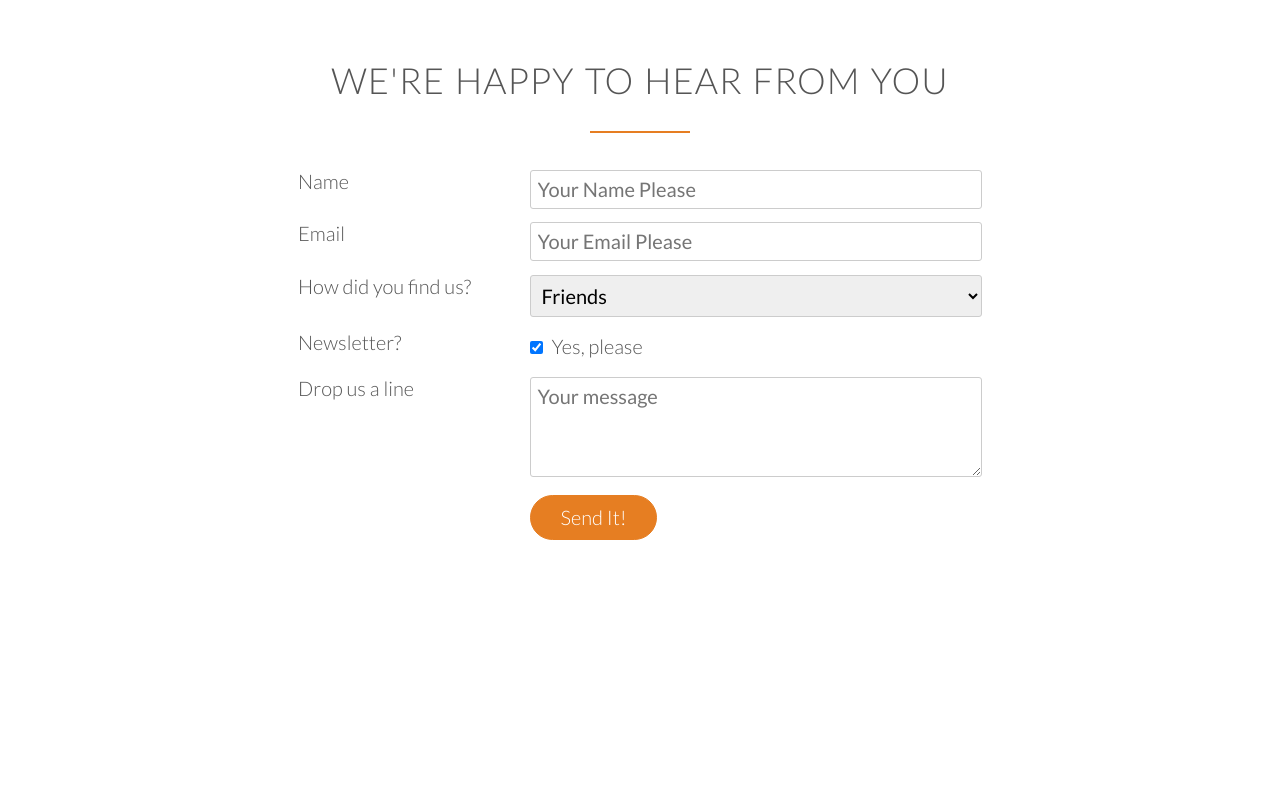
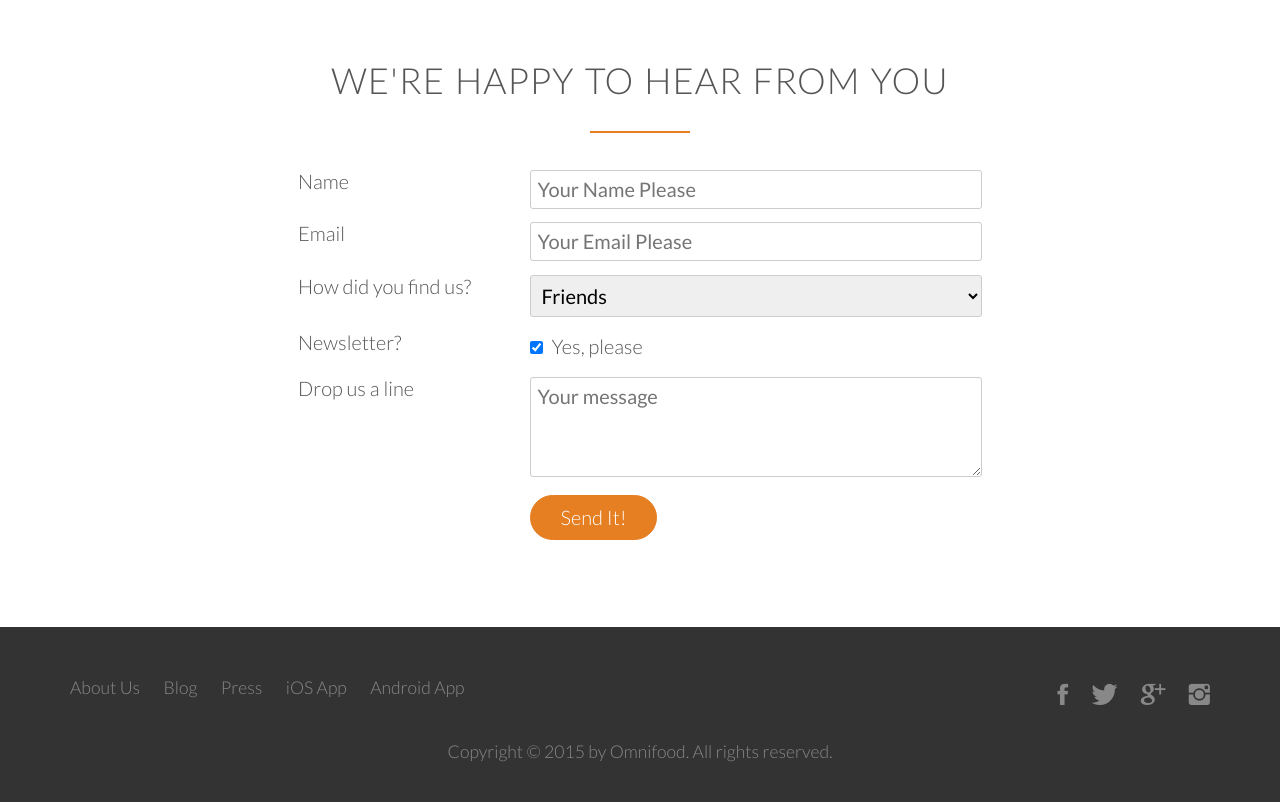
Before and after one commit to rishijatin/OmniFood, a plain HTML site: page index.html in a window 1280 px wide. Shown: the part 4410-5212 px from the top of the page. Before the commit the page ends 5037 px from the top, so only its background shows below. Drawn offline with Linux system fonts and the light colour scheme; files whose address does not match are found by name.

Commit message:
Added footer

```diff
--- a/index.html
+++ b/index.html
@@ -378,6 +378,34 @@
         </div>
     </section>
 
+    <footer>
+        <div class="row">
+            <div class="col span-1-of-2">
+                <ul class="footer-nav">
+                    <li><a href="#">About Us</a></li>
+                    <li><a href="#">Blog</a></li>
+                    <li><a href="#">Press</a></li>
+                    <li><a href="#">iOS App</a></li>
+                    <li><a href="#">Android App</a></li>
+                </ul>
+            </div>
+            <div class="col span-1-of-2">
+                <ul class="social-links">
+                    <li><a href="#"><i class="ion-social-facebook"></i></a></li>
+                    <li><a href="#"><i class="ion-social-twitter"></i></a></li>
+                    <li><a href="#"><i class="ion-social-googleplus"></i></a></li>
+                    <li><a href="#"><i class="ion-social-instagram"></i></a></li>
+
+                </ul>
+            </div>
+        </div>
+        <div class="row">
+            <p>
+             Copyright &copy; 2015 by Omnifood. All rights reserved.
+            </p>
+        </div>
+    </footer>
+
 </body>
 
 </html>
--- a/resources/css/style.css
+++ b/resources/css/style.css
@@ -471,10 +471,7 @@ cite img
     transition: box-shadow 0.2s , transform, 0.2s;
     position: relative;
 }
-.plan-box h3
-{
-    /* float: left; */
-}
+
 .plan-box img
 {
     height: 107px;
@@ -573,3 +570,92 @@ input[type=checkbox]
 {
     outline: none;
 }
+
+/* ------------------------------------- */
+/* Footer */
+/* ------------------------------------- */
+
+ footer
+ {
+     background-color: #333;
+     padding: 40px;
+     font-size: 88%;
+ }
+ .footer-nav
+ {
+     list-style: none;
+     float: left;
+ }
+
+ .social-links
+ {
+     list-style: none;
+     float: right;
+ }
+
+.footer-nav li,
+.social-links li
+{
+    display: inline-block;
+    margin-right: 20px;
+}
+
+.footer-nav li:last-child,
+.social-links li:last-child
+{
+    margin-right: 0;
+}
+
+.footer-nav li a:link,
+.footer-nav li a:visited,
+.social-links li a:link,
+.social-links li a:visited
+{
+    text-decoration: none;
+    border: 0;
+    color: #888;
+    transition: color 0.2s;
+}
+
+.footer-nav li a:hover,
+.footer-nav li a:active
+{
+    color: #ddd;
+}
+.social-links li a:link,
+.social-links li a:visited
+{
+    font-size: 160%;
+}
+.ion-social-facebook,
+.ion-social-twitter,
+.ion-social-googleplus,
+.ion-social-instagram
+{
+    transition: color 0.2s;
+}
+.ion-social-facebook:hover
+{
+    color: #1877f2;
+}
+
+.ion-social-twitter:hover
+{
+    color: #1da1f2;
+}
+.ion-social-googleplus:hover
+{
+    color: #db4a39;
+}
+.ion-social-instagram:hover
+{
+    color:#c32aa3;
+}
+
+footer p
+{
+    color: #888;
+    text-align: center;
+
+    margin-top: 20px;
+}
```
